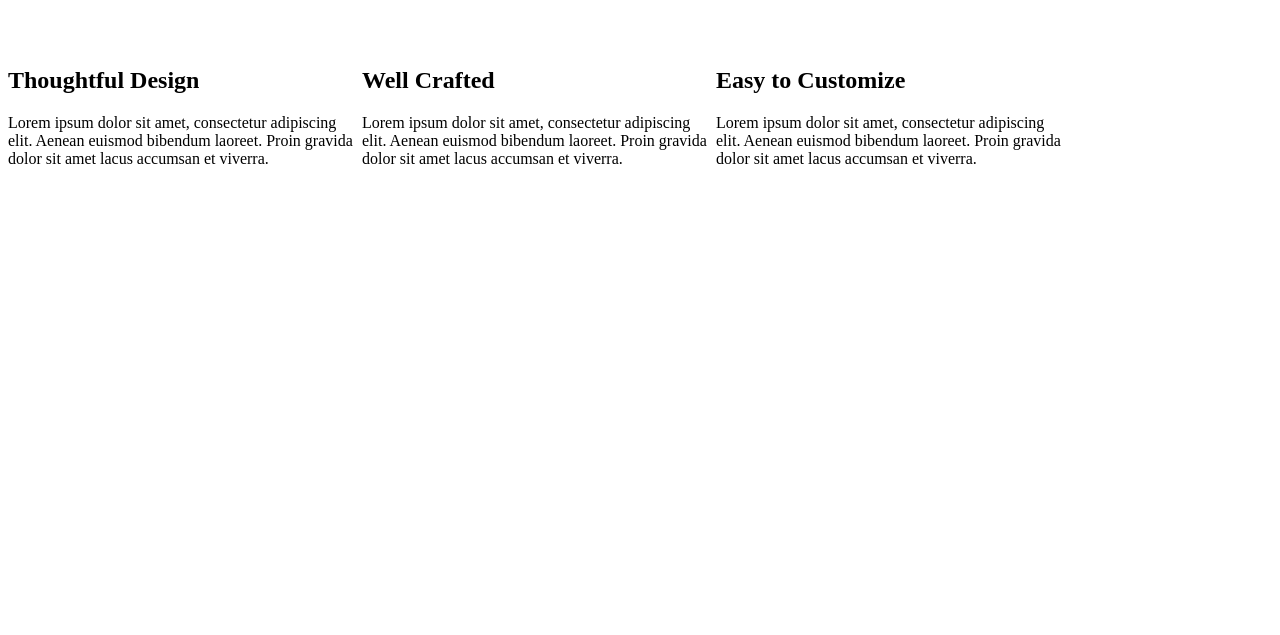
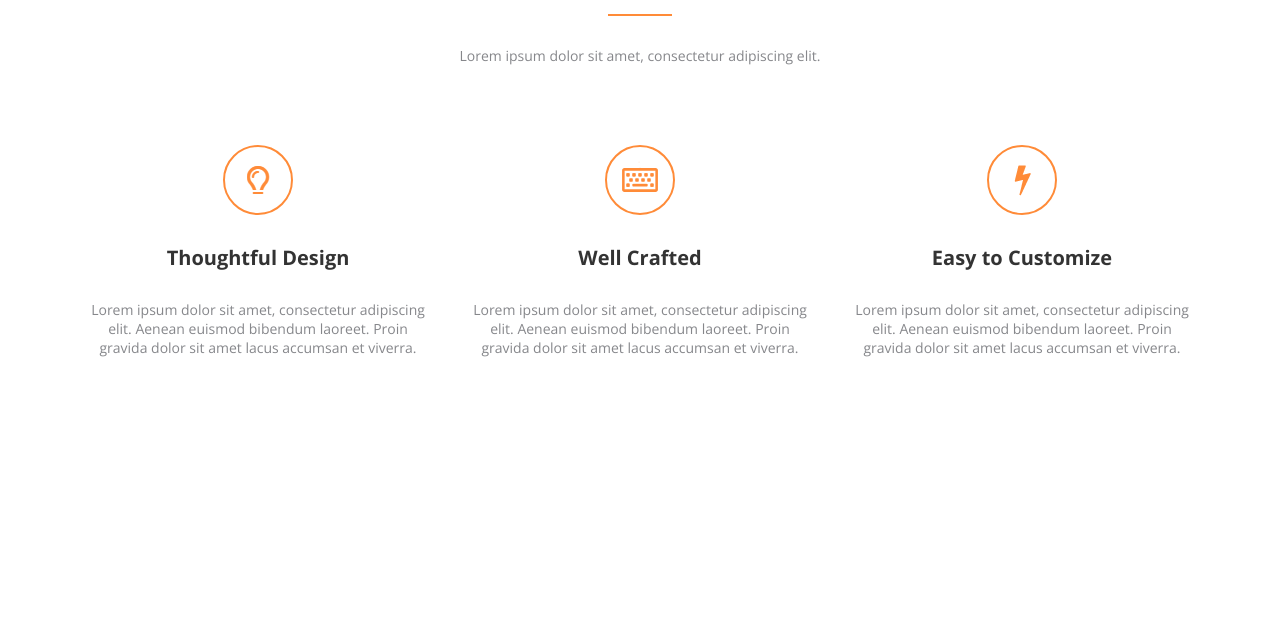
Before and after one commit to TemaCap1992/lesson-2, a plain HTML site: page index.html in a window 1280 px wide. Shown: the part 165-800 px from the top of the page. Drawn offline with nearby package versions, Linux system fonts and the light colour scheme.

Commit message:
Update main.css

```diff
--- a/css/main.css
+++ b/css/main.css
@@ -1,43 +1,73 @@
-.main {
-	width: 1400px;
-	height: 590px;
-	margin-top: 106px;
-	margin-bottom: 106px;
-	margin-left: 143px;
-	margin-right: 144px;
-	text-align: center;
-}
-.title {
-	color: #212121;
-	font-family: 'Raleway', sans-serif;
+* {
+    box-sizing: border-box;
+    margin: 0;
 }
 
-.subtitle {
-	color: #333333;
-	font-family: 'Open Sans', sans-serif;
+.container {
+    width: 100%;
+    text-align: center;
+    font-family: 'Open Sans', sans-serif;
+}
+
+header {
+    padding-top: 107px;
+}
+
+h1 {
+    font-family: 'Raleway', sans-serif;
+    font-size: 36px;
+    font-weight: 400;
+    color: #212121;
+}
+
+hr {
+    width: 64px;
+    height: 2px;
+    border: none;
+    background: #FF8B38;
+    margin: 30px auto;
+}
+
+p {
+    font-size: 14px;
+    font-weight: 400;
+    color: #86878B;
+}
+
+main {
+    padding: 80px 0 107px;
+    font-size: 0;
 }
 
 .wrap {
-	margin-top: 80px;
-	height: 197px;
-	width: 350px;
-	display: inline-block;
+    display: inline-block;
+    width: 350px;
+    margin: 0 16px;
 }
 
-.text {
-	margin-top: 30px;
-	color: #86878B;
-	font-family: 'Open Sans', sans-serif;
+.icon {
+    width: 70px;
+    height: 70px;
+    margin: 0 auto;
+    border: 2px solid #FF8B38;
+    border-radius: 50%;
 }
-.pic {
-	margin-top: 15px;
+
+h2 {
+    margin: 29px 0;
+    font-size: 20px;
+    font-weight: 700;
+    color: #333333;
 }
-.circle {
-	width: 70px;
-	height: 70px;
-	border-radius: 70px;
-    border: 2px solid #ff8b38;
-	text-align: center;
-	display: inline-block;
-	margin-bottom: 15px;
+
+.icon--lamp {
+    background: url(../img/lamp.png) no-repeat center center;
 }
+
+.icon--keyboard {
+    background: url(../img/keyboard.png) no-repeat center center;
+}
+
+.icon--lightning {
+    background: url(../img/lightning.png) no-repeat center center;
+}
```
